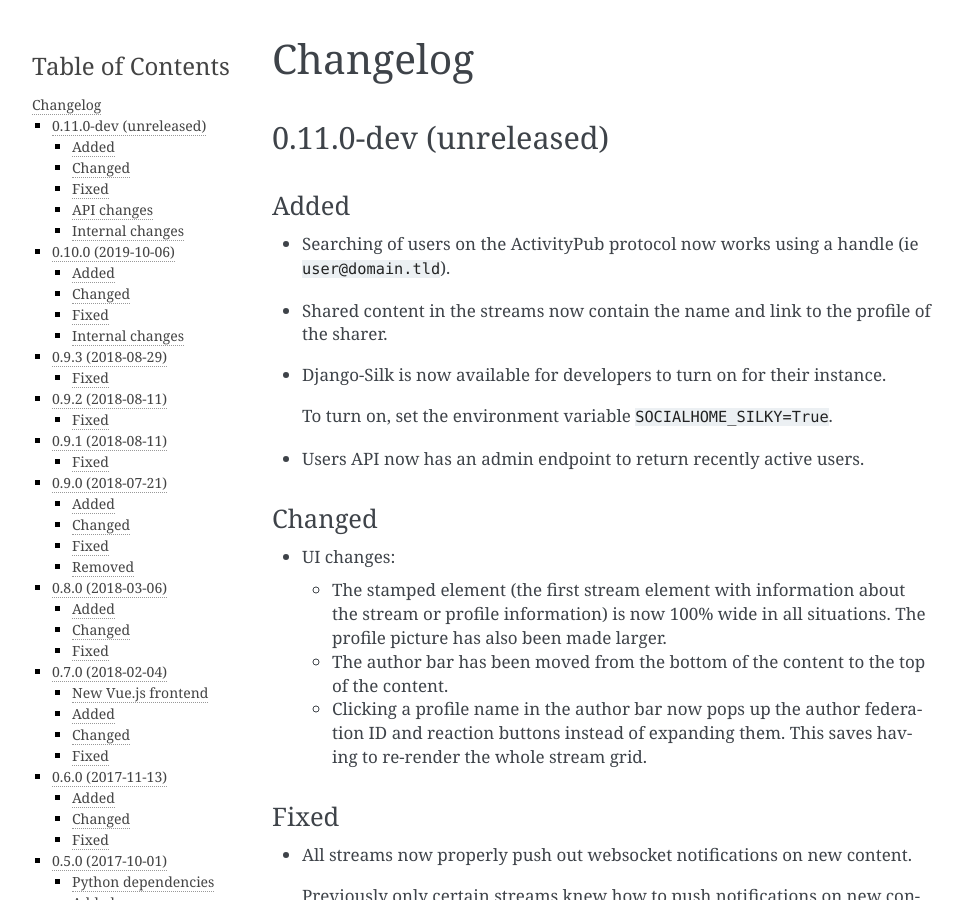
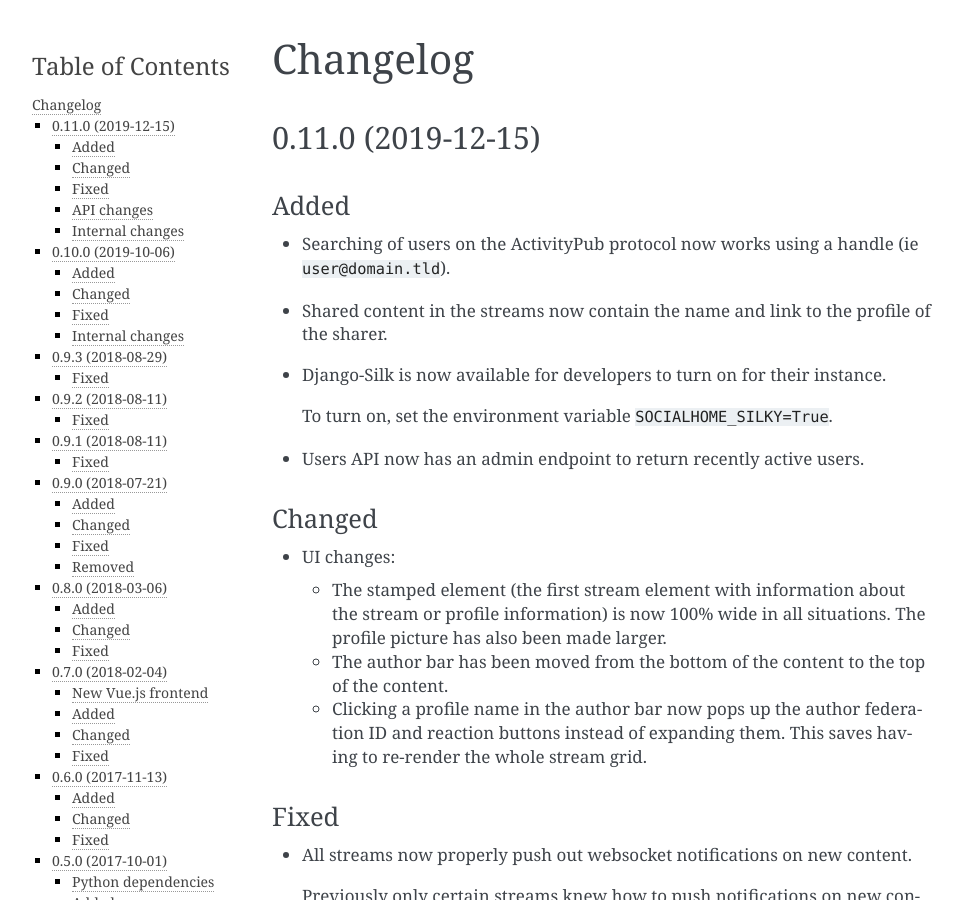
Before and after one commit to jaywink/socialhome, a Sphinx documentation site: the page built from docs/changelog.rst, in a window 1280 px wide and 900 px high. Shown: the whole window, without its empty margins (148-1108 px from the left). Built offline with Sphinx 7.4.7, drawn with Linux system fonts in a browser that asks for light colours.

```diff
--- a/docs/changelog.rst
+++ b/docs/changelog.rst
@@ -3,8 +3,8 @@
 Changelog
 =========
 
-0.11.0-dev (unreleased)
------------------------
+0.11.0 (2019-12-15)
+-------------------
 
 Added
 .....
--- a/docs/conf.py
+++ b/docs/conf.py
@@ -1,6 +1,6 @@
 #!/usr/bin/env python3
 # -*- coding: utf-8 -*-
-__version__ = "0.11.0-dev"
+__version__ = "0.11.0"
 
 # Federation documentation build configuration file, created by
 # sphinx-quickstart on Sun Oct  2 12:42:19 2016.
--- a/socialhome/__init__.py
+++ b/socialhome/__init__.py
@@ -1,5 +1,5 @@
 # -*- coding: utf-8 -*-
-__version__ = "0.11.0-dev"
+__version__ = "0.11.0"
 __version_info__ = tuple([int(num) if num.isdigit() else num for num in __version__.replace("-", ".", 1).split(".")])
 
 default_app_config = "socialhome.apps.SocialhomeConfig"
```
Also changed, not shown: docs/development.rst (+9 -1 lines).
